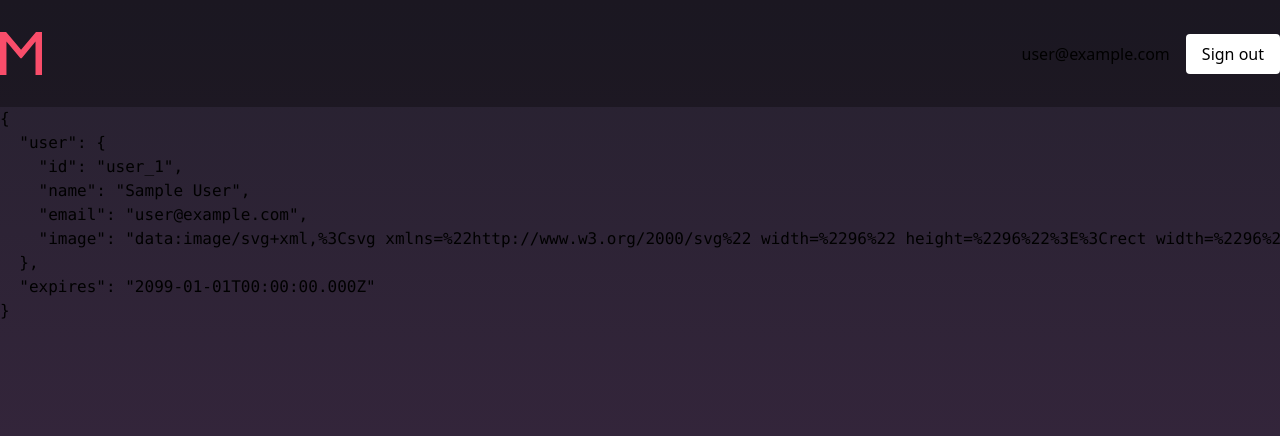
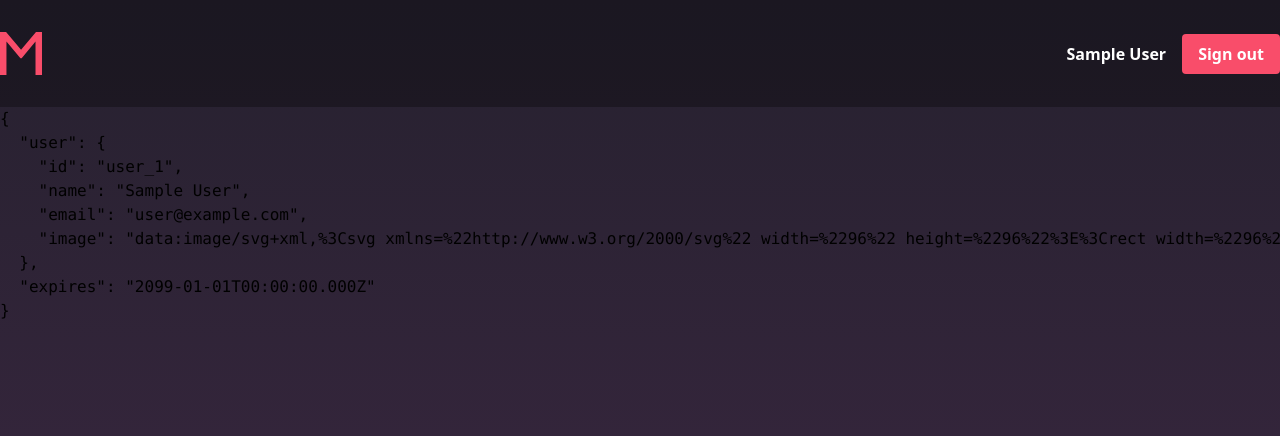
Before and after one commit to nokwin/meethub, a Next.js app: page / in a window 1280 px wide. Shown: the top 436 px of the page. Built offline with nearby package versions, Linux system fonts and the light colour scheme; no server answers; sample sign-in values are in the browser's storage.

Commit message:
Add navbar to dashboard layout

```diff
--- a/package.json
+++ b/package.json
@@ -15,6 +15,7 @@
     "@types/react": "18.2.6",
     "@types/react-dom": "18.2.4",
     "autoprefixer": "10.4.14",
+    "clsx": "^1.2.1",
     "eslint": "8.41.0",
     "eslint-config-next": "13.4.3",
     "next": "13.4.3",
--- a/src/actions/user.ts
+++ b/src/actions/user.ts
@@ -24,4 +24,4 @@ export const createUser = async (options: CreateUserOptions) => {
 
 export const getUserByEmail = (email: string) => {
   return prisma.user.findUnique({ where: { email } });
-}
+};
--- /dev/null
+++ b/src/components/button.component.tsx
@@ -0,0 +1,23 @@
+import clsx from "clsx";
+
+interface ButtonsProps {
+  children: React.ReactNode;
+  fullWidth?: boolean;
+  type?: React.ComponentProps<"button">["type"];
+  onClick?: React.ComponentProps<"button">["onClick"];
+}
+
+export default function Button({
+  fullWidth,
+  type = "button",
+  ...buttonProps
+}: ButtonsProps) {
+  const buttonClasses = clsx(
+    "bg-[#F94D6A] px-4 py-2 border-0 rounded text-white font-bold",
+    {
+      "w-full": fullWidth,
+    }
+  );
+
+  return <button className={buttonClasses} type={type} {...buttonProps} />;
+}
--- a/src/components/navbar.component.tsx
+++ b/src/components/navbar.component.tsx
@@ -1,6 +1,7 @@
 "use client";
 
 import { signOut, useSession } from "next-auth/react";
+import Button from "./button.component";
 import Logo from "./logo.component";
 
 export default function Navbar() {
@@ -13,13 +14,10 @@ export default function Navbar() {
         {status === "loading" && <div>Loading...</div>}
         {status === "authenticated" && (
           <div className="flex items-center">
-            <div className="mr-4">{session.user?.email}</div>
-            <button
-              className="bg-white text-black px-4 py-2 rounded"
-              onClick={() => signOut()}
-            >
-              Sign out
-            </button>
+            <div className="mr-4 text-white font-bold">
+              {session.user?.name}
+            </div>
+            <Button onClick={() => signOut()}>Sign out</Button>
           </div>
         )}
       </div>
--- a/src/components/sign-in-form.component.tsx
+++ b/src/components/sign-in-form.component.tsx
@@ -5,6 +5,7 @@ import { z } from "zod";
 import { zodResolver } from "@hookform/resolvers/zod";
 import Input from "./input.component";
 import { signIn } from "next-auth/react";
+import Button from "./button.component";
 
 const signInSchema = z.object({
   email: z.string().email(),
@@ -44,12 +45,9 @@ export default function SignInForm() {
         {...register("password")}
         error={errors.password?.message}
       />
-      <button
-        className="bg-[#F94D6A] px-4 py-2 border-0 rounded w-full text-white font-bold"
-        type="submit"
-      >
+      <Button fullWidth type="submit">
         Get access
-      </button>
+      </Button>
     </form>
   );
 }
--- a/src/components/sign-up-form.component.tsx
+++ b/src/components/sign-up-form.component.tsx
@@ -5,6 +5,7 @@ import { z } from "zod";
 import { zodResolver } from "@hookform/resolvers/zod";
 import Input from "./input.component";
 import { createUser } from "@/actions/user";
+import Button from "./button.component";
 
 const signUpSchema = z.object({
   username: z.string().min(3).max(32),
@@ -46,12 +47,9 @@ export default function SignUpForm() {
         {...register("password")}
         error={errors.password?.message}
       />
-      <button
-        className="bg-[#F94D6A] px-4 py-2 border-0 rounded w-full text-white font-bold"
-        type="submit"
-      >
-        Get access
-      </button>
+      <Button fullWidth type="submit">
+        Create an account
+      </Button>
     </form>
   );
 }
--- a/src/core/next-auth.config.ts
+++ b/src/core/next-auth.config.ts
@@ -30,7 +30,11 @@ export const authOptions: NextAuthOptions = {
           return null;
         }
 
-        return user;
+        return {
+          id: user.id,
+          name: user.username,
+          email: user.email,
+        };
       },
     }),
   ],
```
Also changed, not shown: 1 other file (tests, documents, lock files or other folders).
